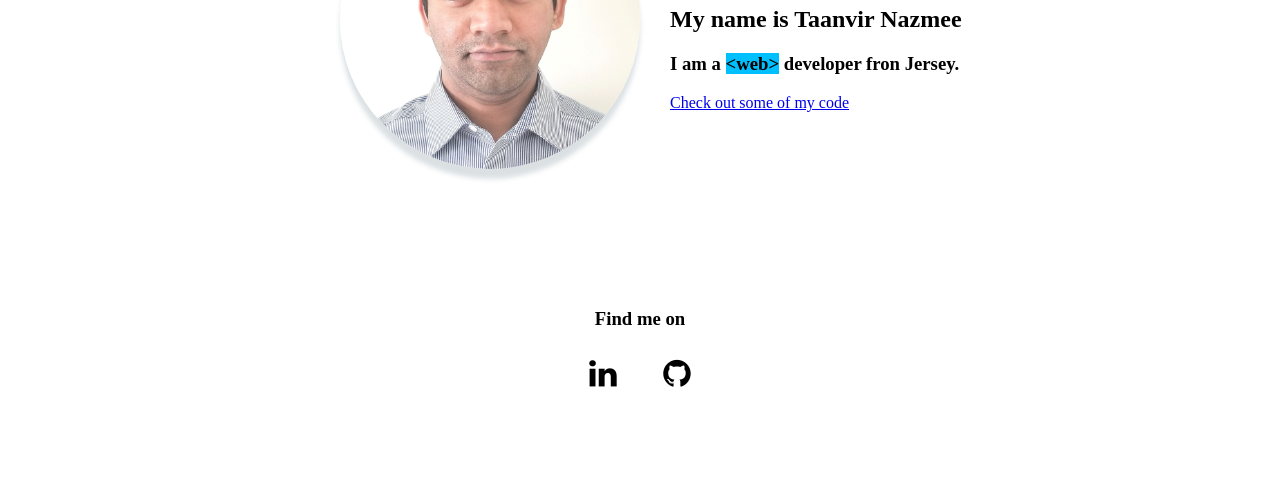
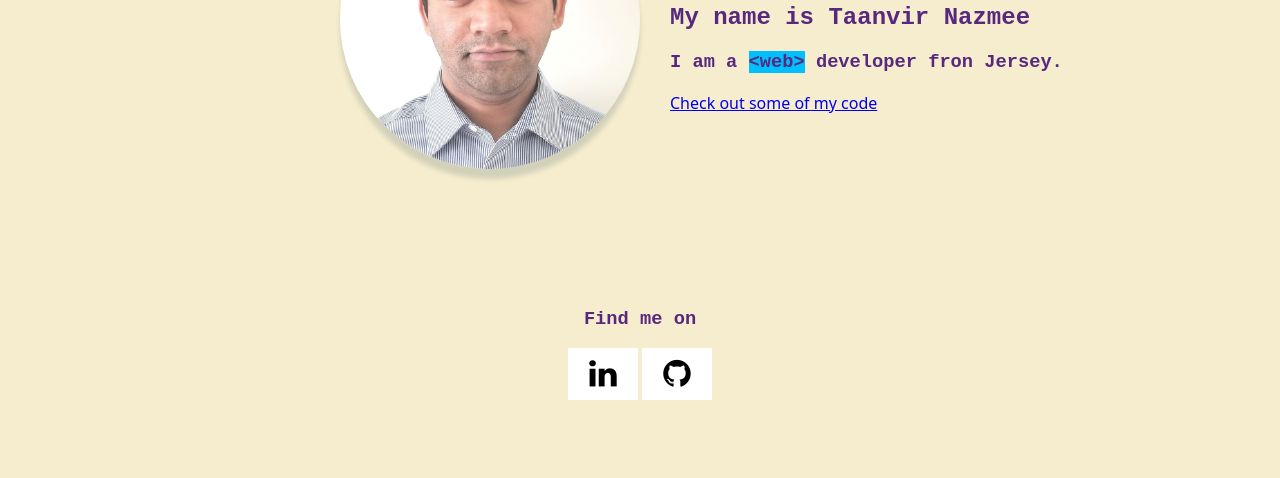
Before and after one commit to t22n84r/portfolio, a plain HTML site: page home.html in a window 1280 px wide. Shown: the part 389-867 px from the top of the page. Drawn offline with Linux system fonts and the light colour scheme.

Commit message:
V2 revision

```diff
--- a/home.html
+++ b/home.html
@@ -1,6 +1,6 @@
 <!DOCTYPE html>
 
-<html>
+<html lang="en">
 
     <head>
 
@@ -9,10 +9,7 @@
         <link rel="stylesheet" href="style.css" type="text/css">
         <link rel="stylesheet" href="https://cdnjs.cloudflare.com/ajax/libs/font-awesome/4.7.0/css/font-awesome.min.css">
 
-        <link rel="apple-touch-icon" sizes="180x180" href="images/favicon/apple-touch-icon.png">
-        <link rel="icon" type="image/png" sizes="32x32" href="images/favicon/favicon-32x32.png">
-        <link rel="icon" type="image/png" sizes="16x16" href="images/favicon/favicon-16x16.png">
-        <link rel="manifest" href="images/favicon/site.webmanifest">
+        <link rel="icon" type="image/png" href="images/favicon.png">
 
     </head>
 
--- a/style.css
+++ b/style.css
@@ -1,3 +1,14 @@
+body {
+    font-family: 'Noto Sans', sans-serif;
+    background: #F5EDCE;
+    color: #1A0000;
+}
+
+h1, h2, h3, h4 {
+    font-family: 'Roboto Mono', monospace;
+    color: #58287F;
+}
+
 .heading-grid {
     display: grid;
     grid-template-columns: 70% 30%;
@@ -41,12 +52,6 @@
     text-align: center;
 }
 
-/*.center {
-    display: flex;
-    align-items: center;
-    justify-content: center;
-}*/
-
 .fa {
     padding: 10px;
     width: 50px;
```
Also changed, not shown: images/favicon.png (renamed from images/favicon/android-chrome-512x512.png), images/favicon/about.txt (deleted), images/favicon/android-chrome-192x192.png (deleted), images/favicon/apple-touch-icon.png (deleted), images/favicon/favicon-16x16.png (deleted), images/favicon/favicon-32x32.png (deleted), images/favicon/favicon.ico (deleted), images/favicon/site.webmanifest (deleted).
